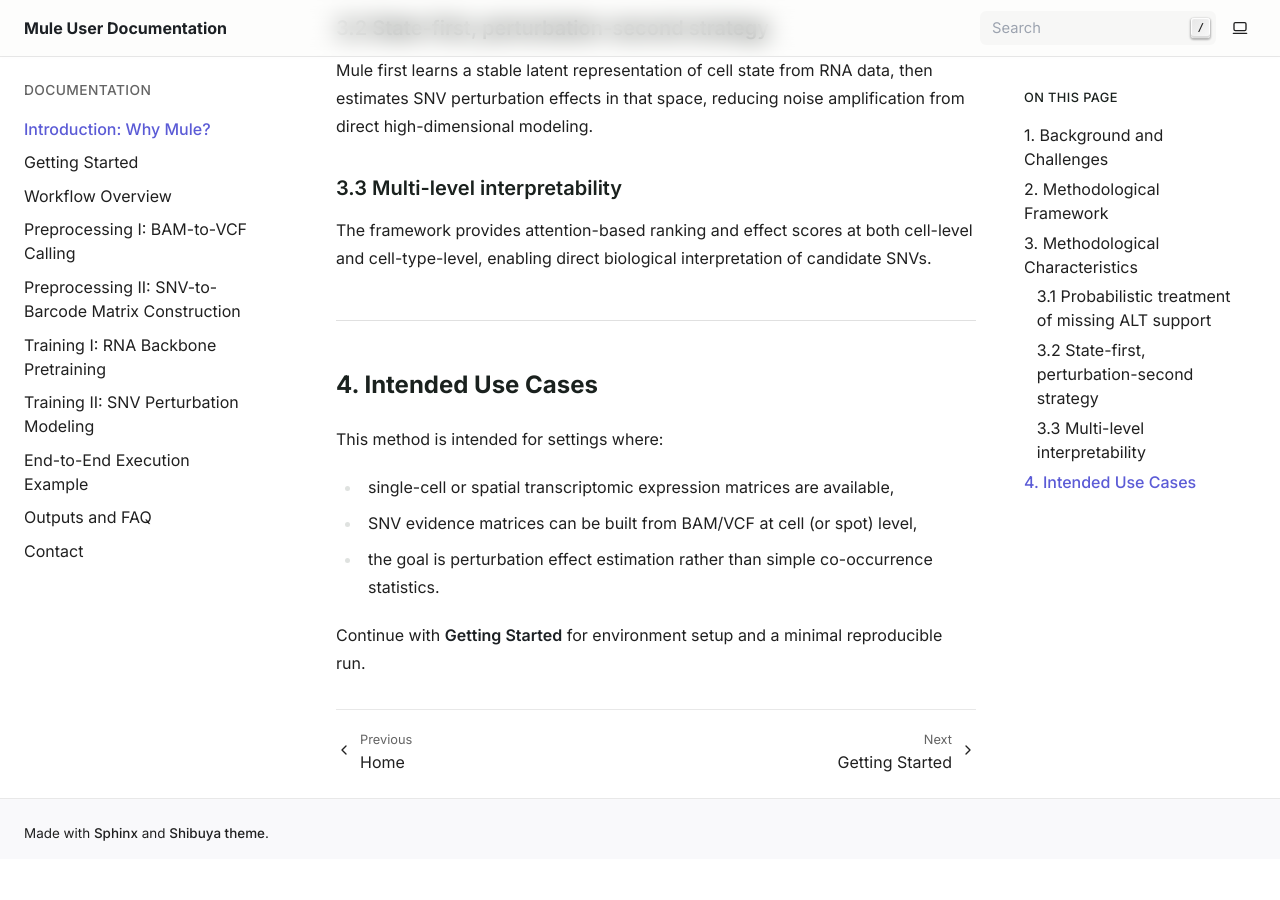
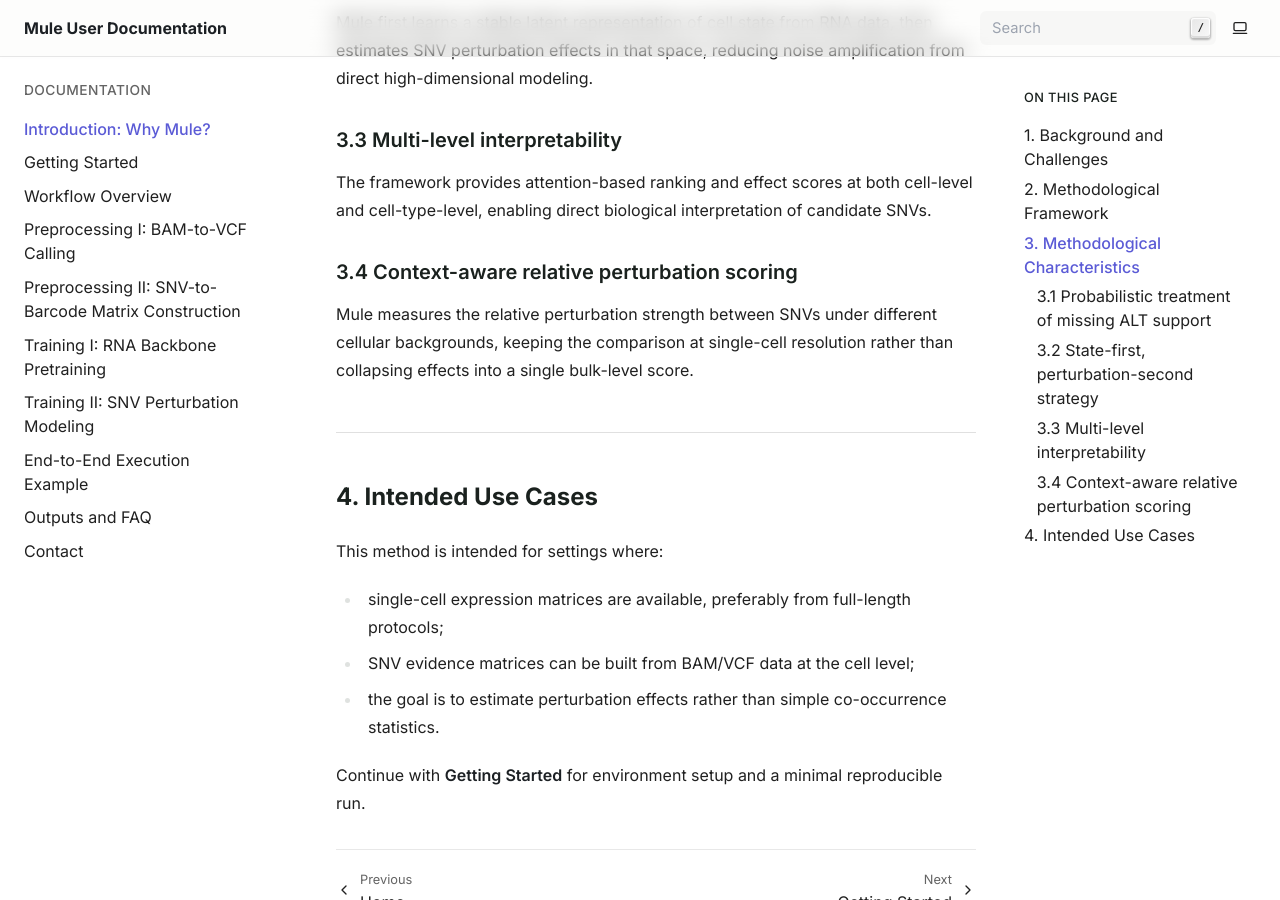
Before and after one commit to PSSUN/MuleDoc, a Sphinx documentation site: the page built from docs/introduction.md, in a window 1280 px wide and 900 px high, scrolled down 2661 px. Built offline with Sphinx 7.4.7, drawn with Linux system fonts in a browser that asks for light colours; before the commit the page ends 3520 px from its top, so only the background shows below that; some of the changed text lies outside the part shown.

Commit message:
Update introduction.md

```diff
--- a/docs/introduction.md
+++ b/docs/introduction.md
@@ -21,9 +21,7 @@
 1. Variant-layer information (ALT support at cell level);
 2. Expression-layer information (cell states, cell types, transcriptomic patterns).
 
-However, they often lack a robust mechanism to connect these two layers at single-cell resolution.
-
-However, integrating these layers in a statistically stable way is non-trivial due to:
+The main challenge is not obtaining either layer alone, but linking them at single-cell resolution in a statistically stable way. This is difficult because of:
 
 - **Evidence uncertainty**: missing ALT support does not necessarily indicate true absence of variant;
 - **Technical and batch noise**: platform/sample effects can inflate spurious associations;
@@ -63,14 +61,18 @@
 
 The framework provides attention-based ranking and effect scores at both cell-level and cell-type-level, enabling direct biological interpretation of candidate SNVs.
 
+### 3.4 Context-aware relative perturbation scoring
+
+Mule measures the relative perturbation strength between SNVs under different cellular backgrounds, keeping the comparison at single-cell resolution rather than collapsing effects into a single bulk-level score.
+
 ---
 
 ## 4. Intended Use Cases
 
 This method is intended for settings where:
 
-- single-cell or spatial transcriptomic expression matrices are available,
-- SNV evidence matrices can be built from BAM/VCF at cell (or spot) level,
-- the goal is perturbation effect estimation rather than simple co-occurrence statistics.
+- single-cell expression matrices are available, preferably from full-length protocols;
+- SNV evidence matrices can be built from BAM/VCF data at the cell level;
+- the goal is to estimate perturbation effects rather than simple co-occurrence statistics.
 
 Continue with **Getting Started** for environment setup and a minimal reproducible run.
```
